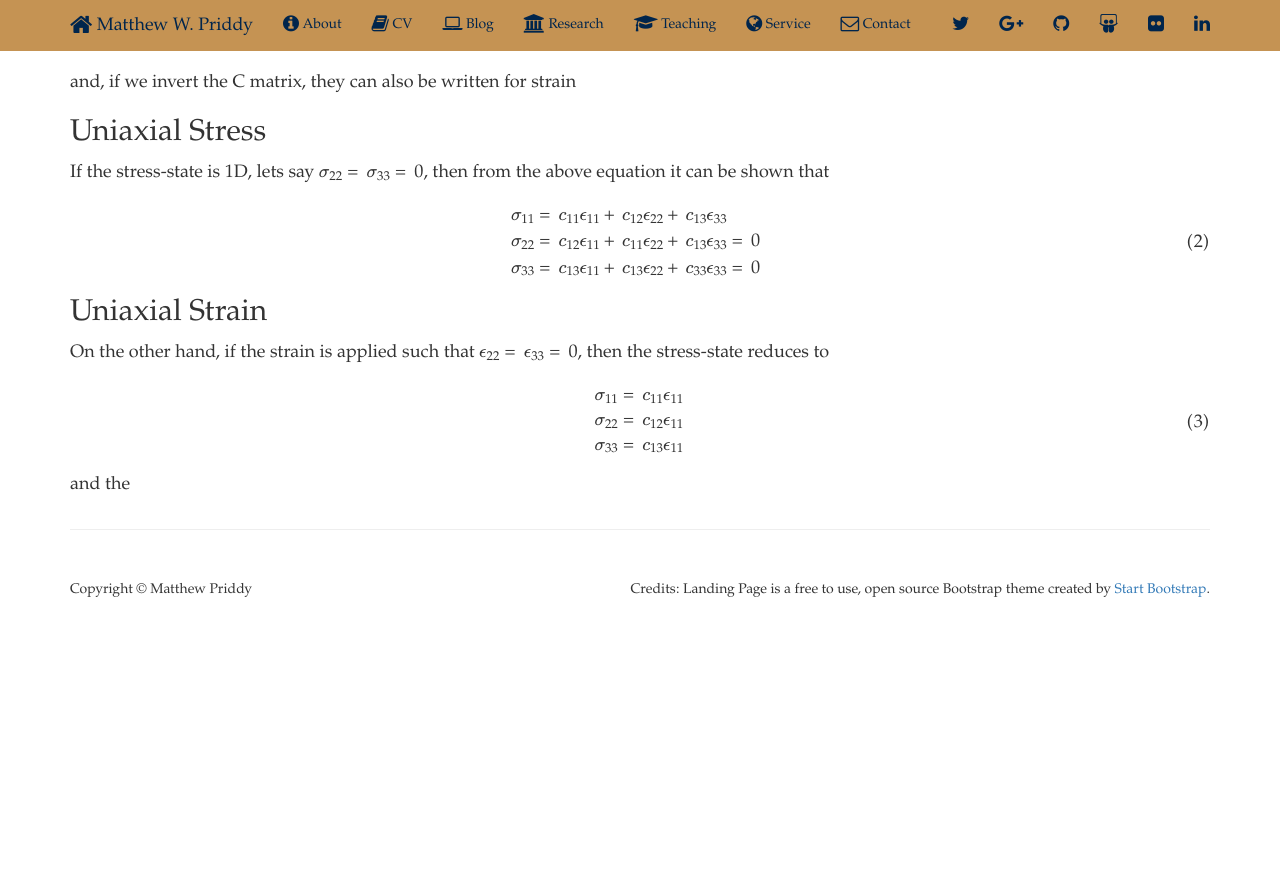
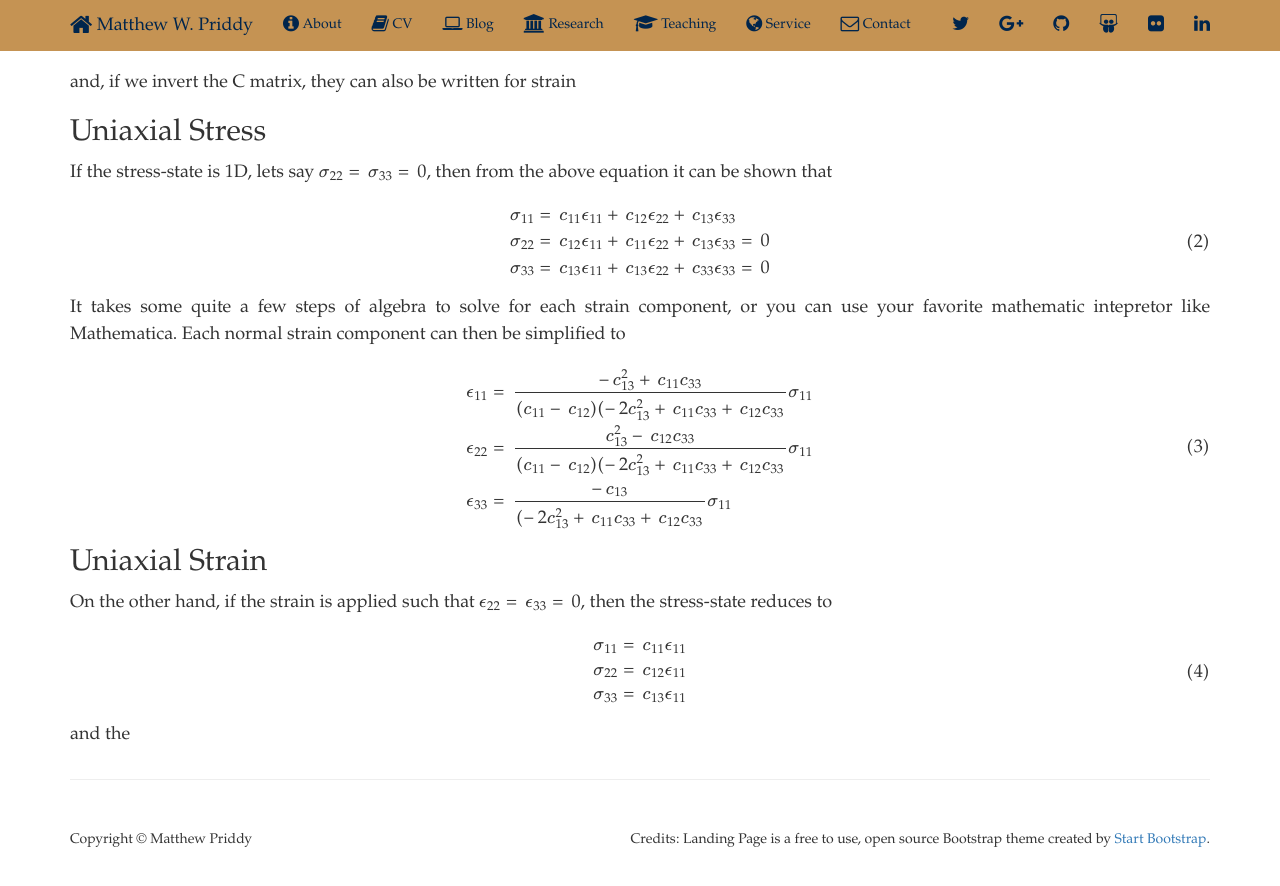
Before and after one commit to mwpriddy/mwpriddy.github.io, a Jekyll site: the page built from _posts/2015-03-04-Uniaxial-Stress-Strain-Transverse-Isotropic-Material.md, in a window 1280 px wide and 900 px high, scrolled down 694 px. Shown: the top 886 px of the window. Built offline with Jekyll 4.4.1, drawn with Linux system fonts in a browser that asks for light colours; nearby versions of some CDN libraries; formulas are drawn with MathJax 3; before the commit the page ends 1344 px from its top, so only the background shows below that.

Commit message:
Update 2015-03-04-Uniaxial-Stress-Strain-Transverse-Isotropic-Material.md

```diff
--- a/_posts/2015-03-04-Uniaxial-Stress-Strain-Transverse-Isotropic-Material.md
+++ b/_posts/2015-03-04-Uniaxial-Stress-Strain-Transverse-Isotropic-Material.md
@@ -56,6 +56,15 @@ $$
 \end{align}
 $$
 
+It takes some quite a few steps of algebra to solve for each strain component, or you can use your favorite mathematic intepretor like Mathematica.  Each normal strain component can then be simplified to
+
+$$
+\begin{align}
+  \epsilon_{11} &= \frac{-c_{13}^2 + c_{11}c_{33}}{(c_{11}-c_{12})(-2c_{13}^2+c_{11}c_{33}+c_{12}c_{33}}\sigma_{11} \nonumber \\
+  \epsilon_{22} &= \frac{ c_{13}^2 - c_{12}c_{33}}{(c_{11}-c_{12})(-2c_{13}^2+c_{11}c_{33}+c_{12}c_{33}}\sigma_{11}  \\
+  \epsilon_{33} &= \frac{-c_{13}}{(-2c_{13}^2+c_{11}c_{33}+c_{12}c_{33}}\sigma_{11} \nonumber
+\end{align}
+$$
 
 ## Uniaxial Strain
 
```
